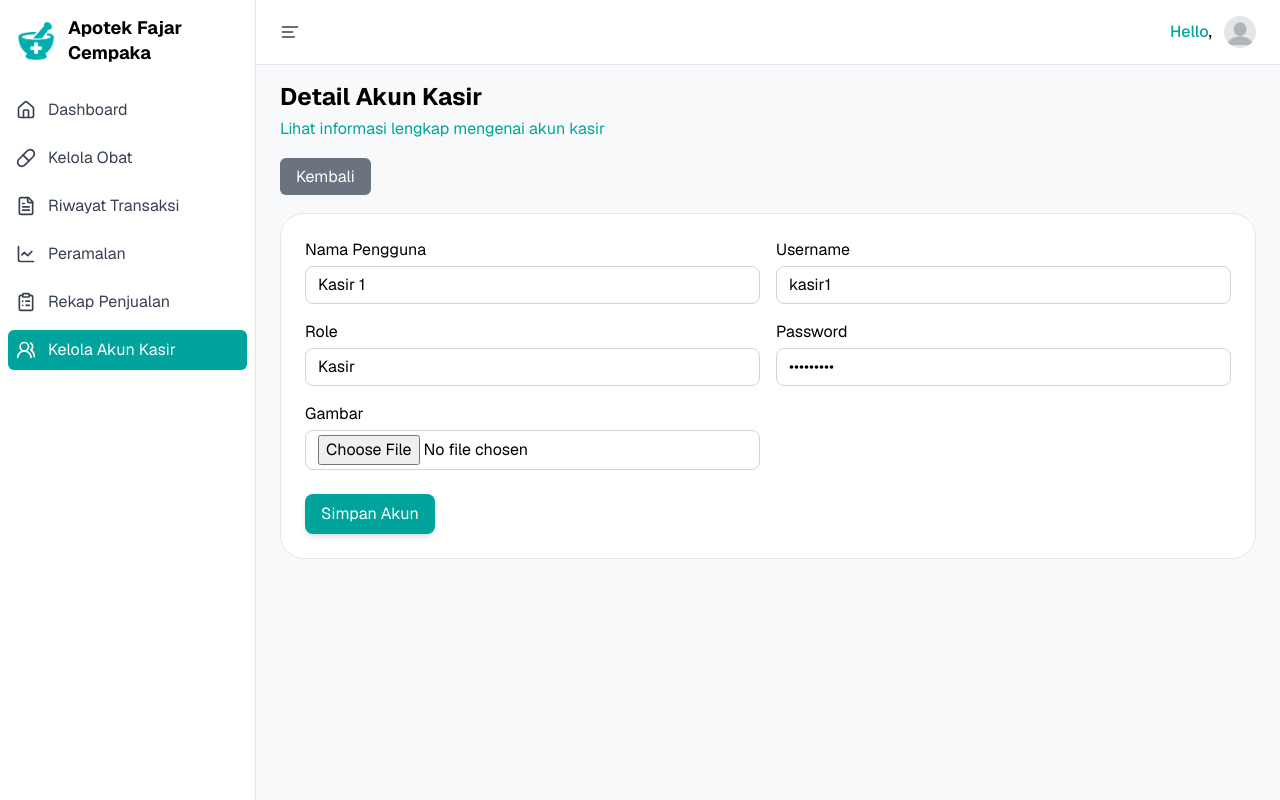
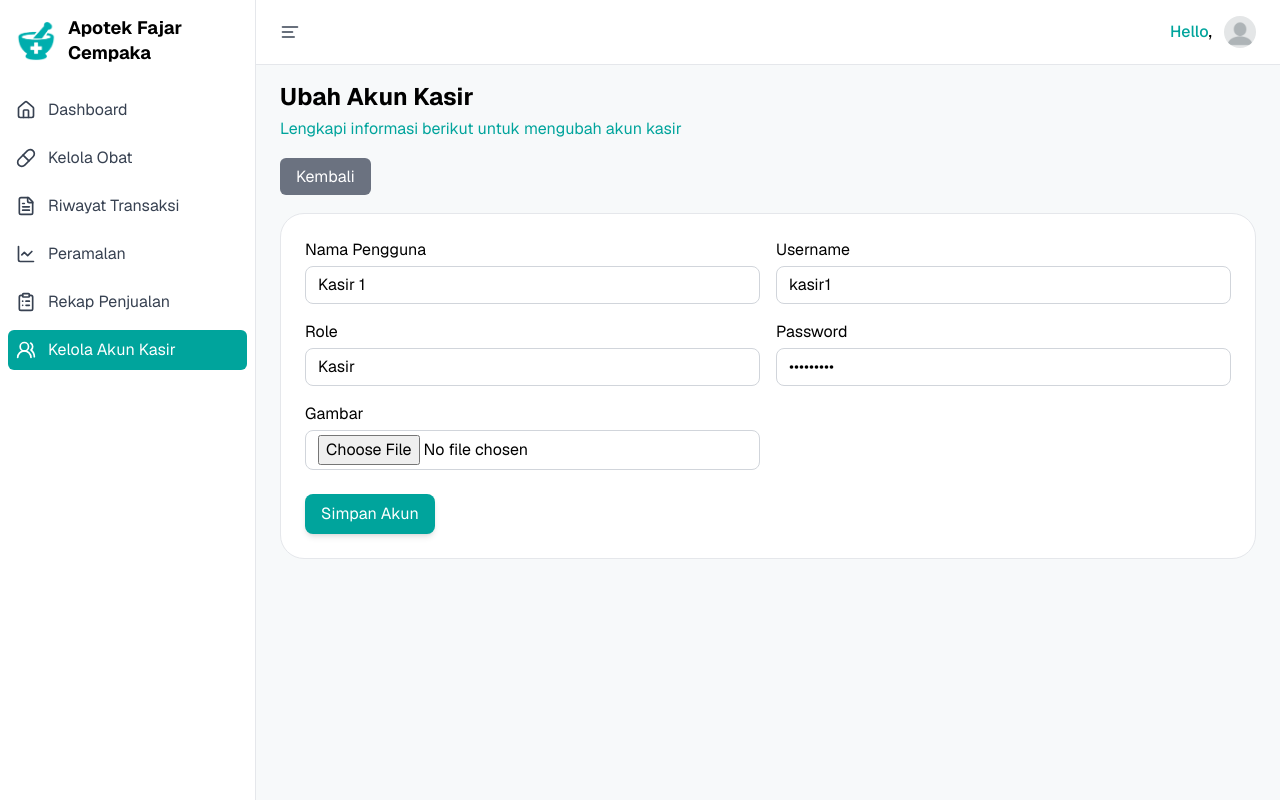
Before and after one commit to FaishalHilmi/antibiotic-sales-forecast, a Next.js app: page /dashboard/kelola-kasir/1 in a window 1280 px wide. Built offline with nearby package versions, Linux system fonts and the light colour scheme; no server answers.

Commit message:
chore: change heading and sub heading

```diff
--- a/app/dashboard/kelola-kasir/[id]/page.tsx
+++ b/app/dashboard/kelola-kasir/[id]/page.tsx
@@ -5,9 +5,9 @@ import DetailKasirView from "./DetailKasirView";
 export default function DetailKasirPage() {
   return (
     <div className="wrapper">
-      <h2 className="text-2xl font-bold mb-1">Detail Akun Kasir</h2>
+      <h2 className="text-2xl font-bold mb-1">Ubah Akun Kasir</h2>
       <p className="text-primary mb-6">
-        Lihat informasi lengkap mengenai akun kasir
+        Lengkapi informasi berikut untuk mengubah akun kasir
       </p>
       <div className="mb-6">
         <Link
```
